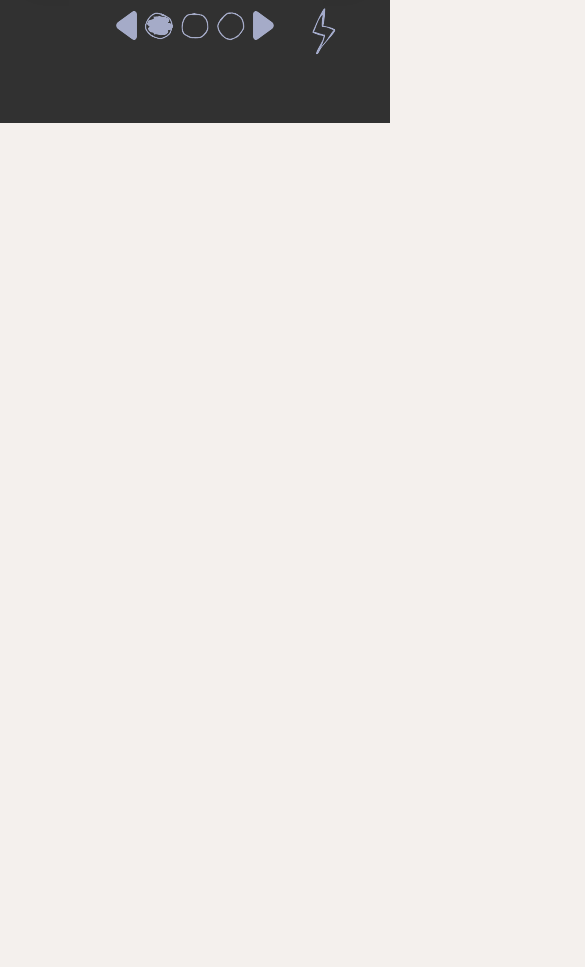
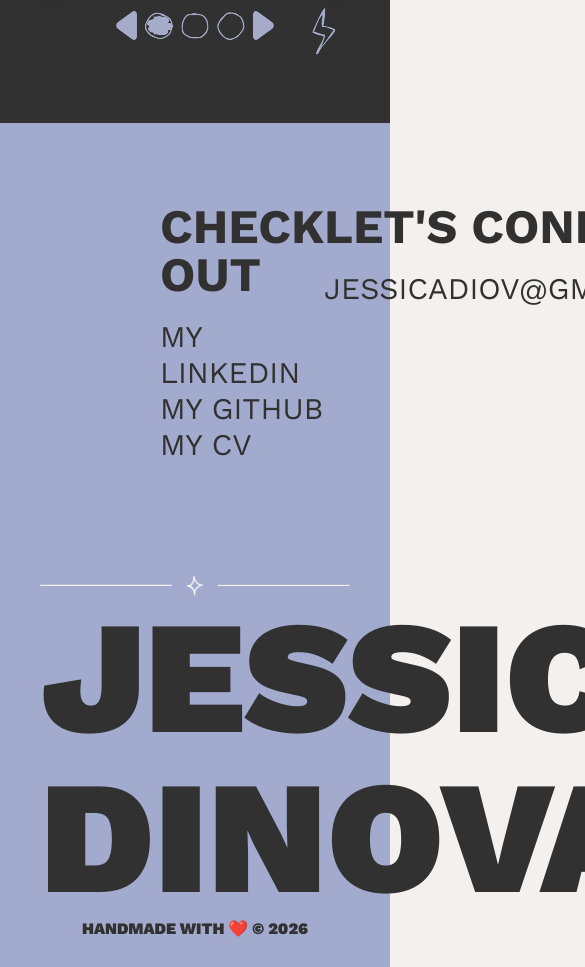
Before and after one commit to JessicaDinova/PortfolioWebsite, a SvelteKit app: page / in a window 390 px wide. Shown: the part 8420-9387 px from the top of the page, 585 px wide, since content can reach past the window. Before the commit the page ends 8543 px from the top, so only its background shows below. Built offline with nearby package versions, Linux system fonts and the light colour scheme; a web font is replaced by a local one.

Commit message:
added 2 new doodles in the footer, hidden the navigation bar when footer is fully visible

```diff
--- a/src/lib/components/NavigationBar.svelte
+++ b/src/lib/components/NavigationBar.svelte
@@ -88,7 +88,7 @@
   </a>
 {/snippet}
 
-<nav class="hidden md:flex w-full fixed z-50 text-2xl h-18 items-center justify-between px-32 pt-6 pb-2 font-light transition-colors duration-300  {isDarkSection(activeSection) ? "bg-coal-100 text-white" : "bg-cream-100 text-black"}">
+<nav class="hidden {activeSection === "footer" ? "hidden" : "md:flex"} w-full fixed z-50 text-2xl h-18 items-center justify-between px-32 pt-6 pb-2 font-light transitional duration-300  {isDarkSection(activeSection) ? "bg-coal-100 text-white" : "bg-cream-100 text-black"}">
   {#each navLinks as link}
     <button class="{getLinkHighlight(link.id)} cursor-pointer hover:scale-105 transitional ease-in-out" onclick={() => handleNavClick(link.id)}>
       {link.label}
--- /dev/null
+++ b/src/lib/pageCards/Footer.svelte
@@ -0,0 +1,25 @@
+<script>
+  import divider from "$lib/assets/doodles/dividerDoodle.svg";
+  import queen from "$lib/assets/doodles/queenUp.svg";
+  const currentYear = new Date().getFullYear();
+</script>
+<footer class="w-full h-screen bg-lavander-100 flex flex-col pt-20 pb-10 px-10 text-coal-100 uppercase">
+  <div class="*:flex *:flex-col [&_h1]:text-5xl [&_h1]:font-bold [&_h1]:mb-5 [&_a]:text-3xl [&_a]:hover:scale-105 h-3/4 **:transition-all **ease-in-out w-full flex justify-between px-30">
+    <div>
+      <h1>Check out</h1>
+      <a target="_blank" href="https://www.linkedin.com/in/jessica-diňová-0b182a27a">My LinkedIn</a>
+      <a target="_blank" href="https://github.com/JessicaDinova">My GitHub</a>
+      <a target="_blank" href="cv/cv.pdf">My CV</a>
+    </div>
+    <div>
+      <h1>Let's Connect</h1>
+      <a target="_blank" href="mailto:jessicadiov@gmail.com">jessicadiov@gmail.com</a>
+      <img src={queen} alt="doodle" class="h-52 mt-15 animate-bounce">
+    </div>
+  </div>
+  <img src={divider} alt="divider">
+  <div class="w-full font-black text-center self-end">
+    <h1 class="text-[10rem] leading-none">Jessica Dinova</h1>
+    <p>Handmade with ❤️ © {currentYear}</p>
+  </div>
+</footer>
--- a/src/routes/+page.svelte
+++ b/src/routes/+page.svelte
@@ -6,6 +6,7 @@
   import Skills from "$lib/pageCards/Skills.svelte"
   import Projects from "$lib/pageCards/Projects.svelte"
   import Article from "$lib/pageCards/Article.svelte"
+  import Footer from "$lib/pageCards/Footer.svelte";
   import { articles } from "$lib/data/articles.svelte";
   import { createLink } from "$lib/helpers/pageFunctions";
   import { scrollToSection } from "$lib/helpers/pageFunctions";
@@ -60,4 +61,7 @@
       <Article article={article}/>
     </section>
   {/each}
+  <section id="footer">
+    <Footer/>
+  </section>
 </div>
```
Also changed, not shown: src/lib/assets/doodles/dividerDoodle.svg (added), src/lib/assets/doodles/queenUp.svg (added).
